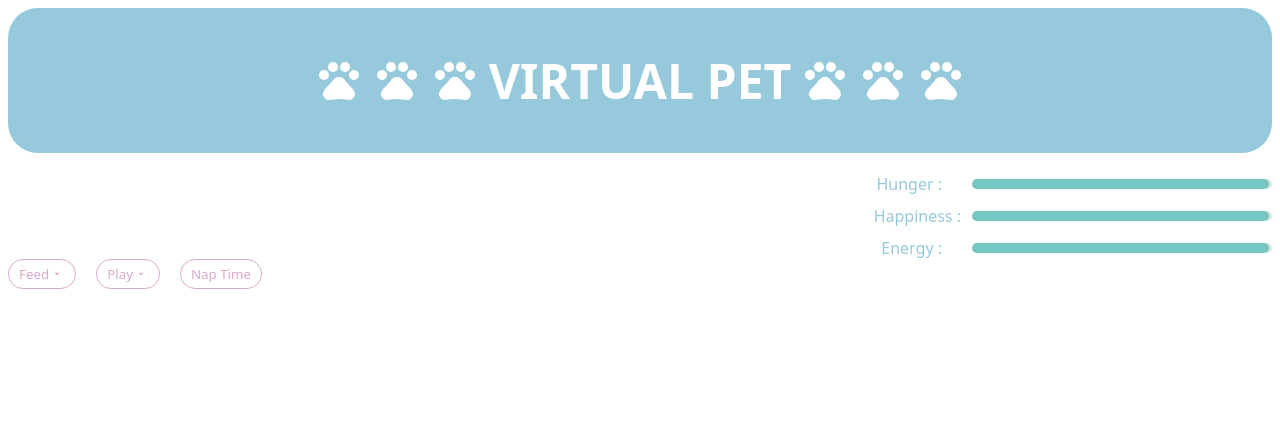
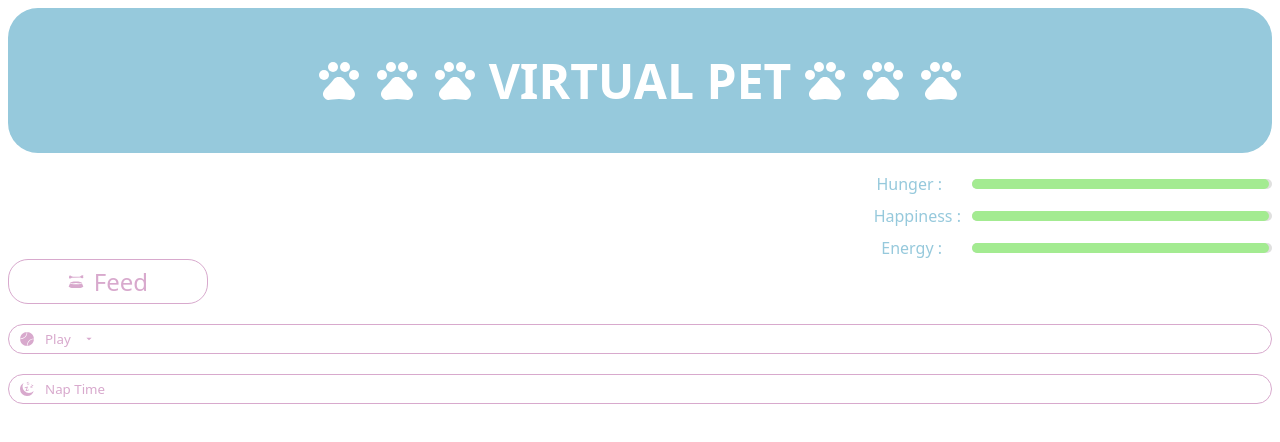
Before and after one commit to evelynmbart/Virtual-Pet, a React (Vite) app in the folder virtual-pet/: page / in a window 1280 px wide. Shown: the top 442 px of the page. Built offline with nearby package versions, Linux system fonts and the light colour scheme; a web font is replaced by a local one.

Commit message:
implement action button dropdown menus + onClicks

```diff
--- a/virtual-pet/src/App.css
+++ b/virtual-pet/src/App.css
@@ -47,7 +47,7 @@
 .action-btns {
   display: flex;
   gap: 20px;
-  align-items: end;
+  flex-direction: column;
 }
 
 .stats {
@@ -62,6 +62,29 @@
   display: flex;
   align-items: center;
   gap: 30px;
+}
+
+.food-title {
+  display: flex;
+  gap: 10px;
+  align-items: center;
+}
+
+.feed-btn {
+  display: flex;
+  flex-direction: column;
+  font-size: 1.5rem;
+  width: 200px;
+}
+
+.food-dropdown {
+  font-size: 1rem;
+  display: flex;
+  gap: 20px;
+}
+
+.food-dropdown > div:hover {
+  color: #96c9dc;
 }
 
 .happiness-stat {
@@ -85,6 +108,7 @@ button {
   display: flex;
   align-items: center;
   border: 1px solid #d8a9cd;
+  gap: 10px;
 }
 
 button:hover {
--- a/virtual-pet/src/App.jsx
+++ b/virtual-pet/src/App.jsx
@@ -1,8 +1,8 @@
 import { useState, useEffect } from "react";
-import { TbBaselineDensityMedium } from "react-icons/tb";
 import { RiArrowDropDownFill } from "react-icons/ri";
 import { ToastContainer, toast } from "react-toastify";
 import { MdOutlinePets } from "react-icons/md";
+import { GiDogBowl, GiTennisBall, GiNightSleep } from "react-icons/gi";
 import "react-toastify/dist/ReactToastify.css";
 import "./App.css";
 import {
@@ -17,16 +17,9 @@ function App() {
   const [hunger, setHunger] = useState(MAX_STATS);
   const [happiness, setHappiness] = useState(MAX_STATS);
   const [energy, setEnergy] = useState(MAX_STATS);
+  const [isFoodClicked, setIsFoodClicked] = useState(false);
 
-  // INTERVAL DECREMENTATION OF STATS
-  // useEffect(() => {
-  //   const interval = setInterval(() => {
-  //     setHunger((prev) => Math.max(prev - 1, 0)); // Decreases hunger every 5 seconds
-  //   }, SLEEP_INTERVAL);
-
-  //   return () => clearInterval(interval);
-  // }, []);
-
+  // DECREMENT INTERVAL IN USEEFFECT
   useEffect(() => {
     const interval = setInterval(() => {
       setHunger((prevHunger) => {
@@ -52,6 +45,7 @@ function App() {
     }, SLEEP_INTERVAL);
     return () => clearInterval(interval);
   }, []);
+
   useEffect(() => {
     const interval = setInterval(() => {
       setEnergy((prevEnergy) => {
@@ -109,6 +103,11 @@ function App() {
     }
   };
 
+  // button dropdown functions
+  const toggleFoodDropdown = () => {
+    setIsFoodClicked(!isFoodClicked);
+  };
+
   return (
     <>
       <div className="main-container">
@@ -133,13 +132,15 @@ function App() {
                     style={{
                       width: `${hunger}%`,
                       backgroundColor:
-                        hunger > 50
-                          ? "#76c7c0"
-                          : hunger <= 50 && hunger >= 20
+                        hunger > 80
+                          ? "#A3EB91"
+                          : hunger < 80 && hunger >= 50
+                          ? "#E3FB8F"
+                          : hunger < 50 && hunger >= 20
                           ? "#FFA500"
                           : hunger < 20
                           ? "#ff4500"
-                          : "#76c7c0",
+                          : "#A3EB91",
                       height: "100%",
                       borderRadius: "20px",
                       transition: "width 0.1s ease-in-out",
@@ -158,13 +159,15 @@ function App() {
                     style={{
                       width: `${happiness}%`,
                       backgroundColor:
-                        happiness > 50
-                          ? "#76c7c0"
-                          : happiness <= 50 && happiness >= 20
+                        happiness > 80
+                          ? "#A3EB91"
+                          : happiness < 80 && happiness >= 50
+                          ? "#E3FB8F"
+                          : happiness < 50 && happiness >= 20
                           ? "#FFA500"
                           : happiness < 20
                           ? "#ff4500"
-                          : "#76c7c0", // Change color if progress < 20%
+                          : "#A3EB91",
                       height: "100%",
                       borderRadius: "20px",
                       transition: "width 0.1s ease-in-out",
@@ -181,13 +184,15 @@ function App() {
                     style={{
                       width: `${energy}%`,
                       backgroundColor:
-                        energy > 50
-                          ? "#76c7c0"
-                          : energy <= 50 && energy >= 20
+                        energy > 80
+                          ? "#A3EB91"
+                          : energy < 80 && energy >= 50
+                          ? "#E3FB8F"
+                          : energy < 50 && energy >= 20
                           ? "#FFA500"
                           : energy < 20
                           ? "#ff4500"
-                          : "#76c7c0", // Change color if progress < 20%
+                          : "#A3EB91",
                       height: "100%",
                       borderRadius: "20px",
                       transition: "width 0.3s ease-in-out",
@@ -198,14 +203,37 @@ function App() {
             </div>
           </div>
           <div className="action-btns">
-            <button onClick={boostHunger}>
-              Feed
-              <RiArrowDropDownFill size={16} />
+            {/*
+            - need accordion drop downs for the buttons
+            -  will so a budget option, a regular option, and a luxury option
+              - with the 'feed' button onCLick this should display the food options instead of boosting hunger
+              - need a separate function that decides which food was selected and what amount to boost the progress bar by
+            */}
+            <button className="feed-btn">
+              <div className="food-title" onClick={toggleFoodDropdown}>
+                <GiDogBowl size={16} />
+                Feed
+              </div>
+              <div
+                className="food-dropdown"
+                style={{ display: isFoodClicked ? "block" : "none" }}
+              >
+                <div id="budget-food" onClick={boostHunger}>
+                  Budget
+                </div>
+                <div id="regular-food">Regular</div>
+                <div id="luxury-food">Luxury</div>
+              </div>
             </button>
-            <button onClick={boostHappiness}>
+
+            <button className="play-btn" onClick={boostHappiness}>
+              <GiTennisBall size={16} />
               Play <RiArrowDropDownFill size={16} />
             </button>
-            <button onClick={boostEnergy}>Nap Time</button>
+            <button className="sleep-btn" onClick={boostEnergy}>
+              <GiNightSleep size={16} />
+              Nap Time
+            </button>
           </div>
           <ToastContainer />
         </div>
```
Also changed, not shown: 1 other file (tests, documents, lock files or other folders).
